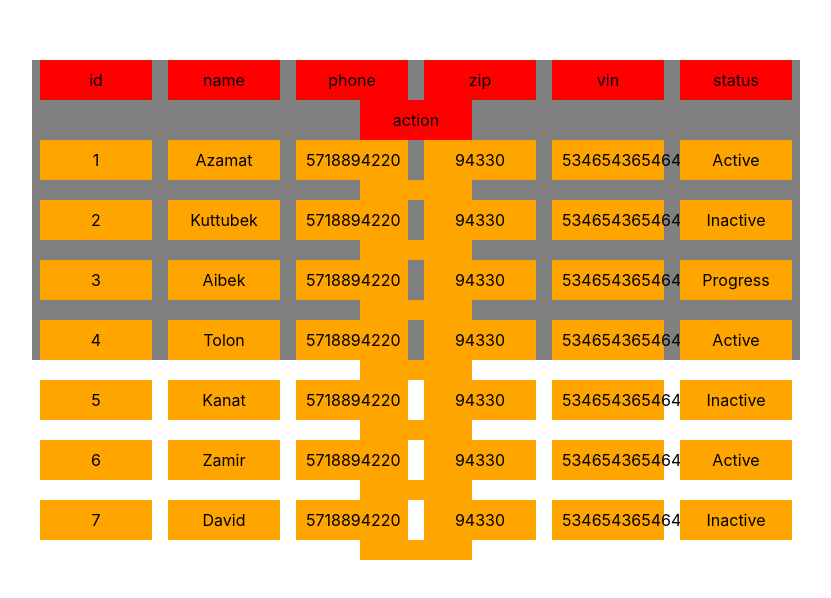
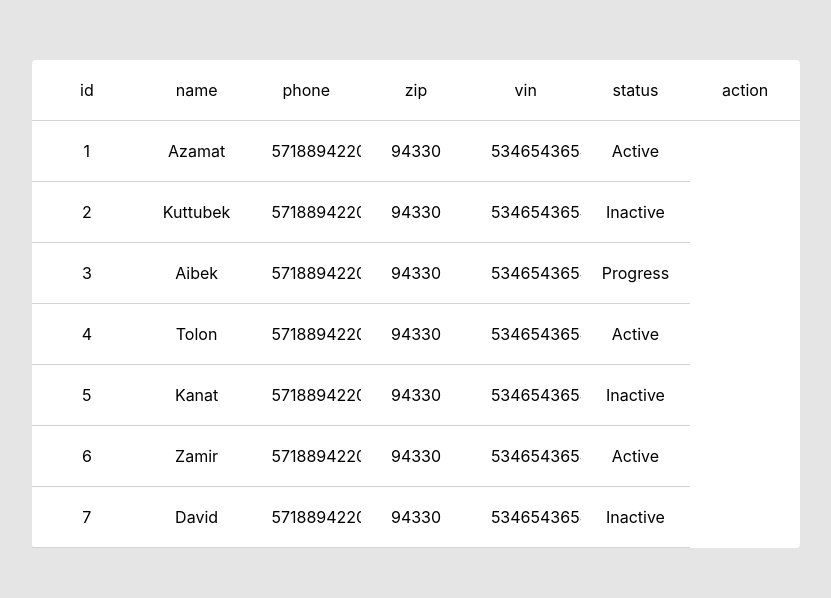
Before and after one commit to urakymzhan/fixinity-new, a React (Create React App) app: page / in a window 1280 px wide. Shown: the part 140-738 px from the top of the page, without its empty margins (224-1055 px from the left). Built offline with nearby package versions, Linux system fonts and the light colour scheme.

Commit message:
list style mod

```diff
--- a/src/App.css
+++ b/src/App.css
@@ -0,0 +1,40 @@
+body {
+    background: #e5e5e5;
+}
+
+.tbody > div {
+    width: 100px;
+    padding: 20px;
+    overflow: hidden;
+}
+.tbody > div:not(:last-child){
+    border-bottom: 1px solid lightgray;
+}
+.thead > div {
+    width: 100px;
+    padding: 20px;
+    overflow: hidden;
+    border-bottom: 1px solid lightgray;
+}
+.tbody:hover {
+    background-color: #a4a4a4;
+}
+.tbody  {
+    border-bottom-left-radius: 5px;
+    border-bottom-right-radius: 5px;
+}
+.tbody, .thead {
+    width: 100%;
+    display: flex;
+    flex-wrap: nowrap;
+}
+
+
+.customers-list-wrapper {
+    background-color: #fff;
+    width: 60%;
+    min-height: 300px;
+    margin: 200px auto;
+    text-align: center;
+    border-radius: 4px;
+}
--- a/src/components/CustomersList.jsx
+++ b/src/components/CustomersList.jsx
@@ -11,36 +11,36 @@ import React, { Component } from 'react';
 import '../App.css';
 
 
-const hStyle = {
-    width: "12%",
-    float: "left",
-    padding: "10px",
-    background: "red",
-    overflow: "hidden"
-}
+// const hStyle = {
+//     width: "100px",
+//     // float: "left",
+//     padding: "20px",
+//     background: "red",
+//     overflow: "hidden"
+// }
 
-const bStyle = {
-    width: "12%",
-    float: "left",
-    padding: "10px",
-    background: "orange",
-}
+// const bStyle = {
+//     width: "100px",
+//     // float: "left",
+//     padding: "20px",
+//     background: "orange",
+//     overflow: "hidden"
+// }
 
-const mainStyle = {
-    width: "60%",
-    height: "300px",
-    background: "gray",
-    margin: "200px auto",
-    textAlign: "center"
-}
+// const mainStyle = {
+//     width: "60%",
+//     minHeight: "300px",
+//     background: "gray",
+//     margin: "200px auto",
+//     textAlign: "center"
+// }
 
-const nestedStyle = {
-    width: "100%",
-    display: "flex",
-    justifyContent: "space-around",
-    flexWrap: "wrap",
-    clear: "both"
-}
+// const nestedStyle = {
+//     width: "100%",
+//     display: "flex",
+//     // justifyContent: "space-around",
+//     flexWrap: "no-wrap",
+// }
 
 class CustomerList extends Component {
 
@@ -48,31 +48,32 @@ class CustomerList extends Component {
     getHeader = () => {
         if(this.props.data) {
             let headers = Object.keys(this.props.data[0]);
-             console.log(headers);
+            //  console.log(headers);
             return headers.map((header) => {
-                return <div style={hStyle}>{header}</div>
+                return <div>{header}</div>
             })
         }
     }
 
     render() {
         return (
-            <div className="customers-list-wrapper" style={mainStyle}>
-                <div className="head" style={nestedStyle}>
+            <div className="customers-list-wrapper">
+                <div className="thead">
                     {this.getHeader()}
                 </div>
                 {
                 this.props.data.map((row) => {
                 const { id, name, phone, zip, vin, status, action } = row;
+                console.log(row);
                     return (
-                            <div className="body" style={nestedStyle}>
-                                <div style={bStyle} >{id}</div>
-                                <div style={bStyle}>{name}</div>
-                                <div style={bStyle}>{phone}</div>
-                                <div style={bStyle}>{zip}</div>
-                                <div style={bStyle}>{vin}</div>
-                                <div style={bStyle}>{status}</div>
-                                <div style={bStyle}>{action}</div>
+                            <div className="tbody">
+                                <div>{id}</div>
+                                <div>{name}</div>
+                                <div>{phone}</div>
+                                <div>{zip}</div>
+                                <div>{vin}</div>
+                                <div>{status}</div>
+                                <div>{action}</div>
                             </div>
                     )
                 })
```
Also changed, not shown: 1 other file (tests, documents, lock files or other folders).
